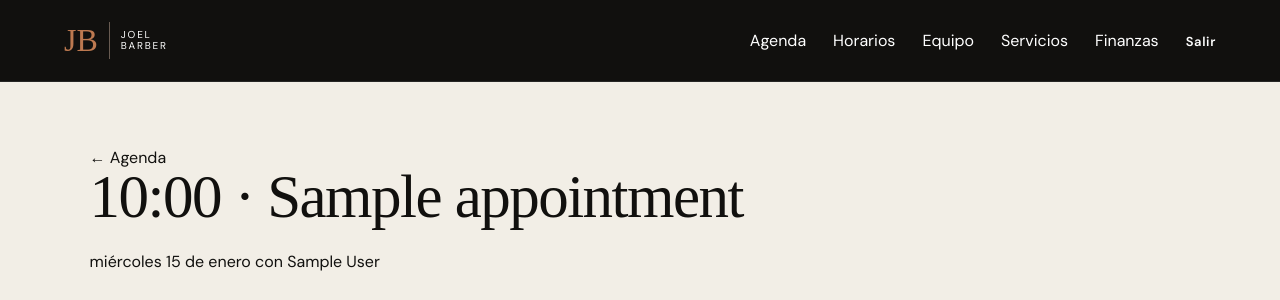
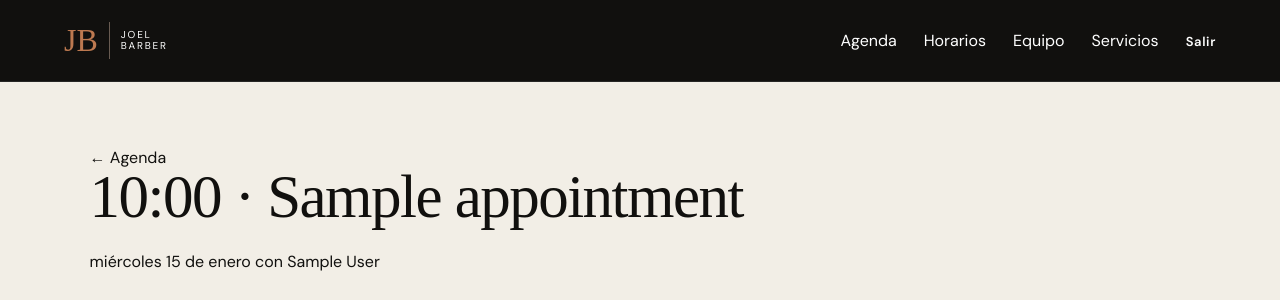
Before and after one commit to rodriggonzalezm/joelbarber, a Django app: page /panel/turnos/1/ in a window 1280 px wide. Shown: the top 300 px of the page. Run offline with Django 5.2, Linux system fonts and the light colour scheme; a user stored in the database is signed in; data comes from the database, SQL or seed files in the repository; tables that the repository leaves empty hold one stand-in row (values such as "Sample post"); some web fonts are replaced.

Commit message:
Quitar enlace de finanzas no implementado

```diff
--- a/templates/base.html
+++ b/templates/base.html
@@ -31,7 +31,6 @@
         {% if user.barber.is_owner %}
           <a href="{% url 'staff_list' %}">Equipo</a>
           <a href="{% url 'service_list' %}">Servicios</a>
-          <a href="{% url 'finance_dashboard' %}">Finanzas</a>
         {% endif %}
 
         <form class="inline" method="post" action="{% url 'logout' %}">
```
